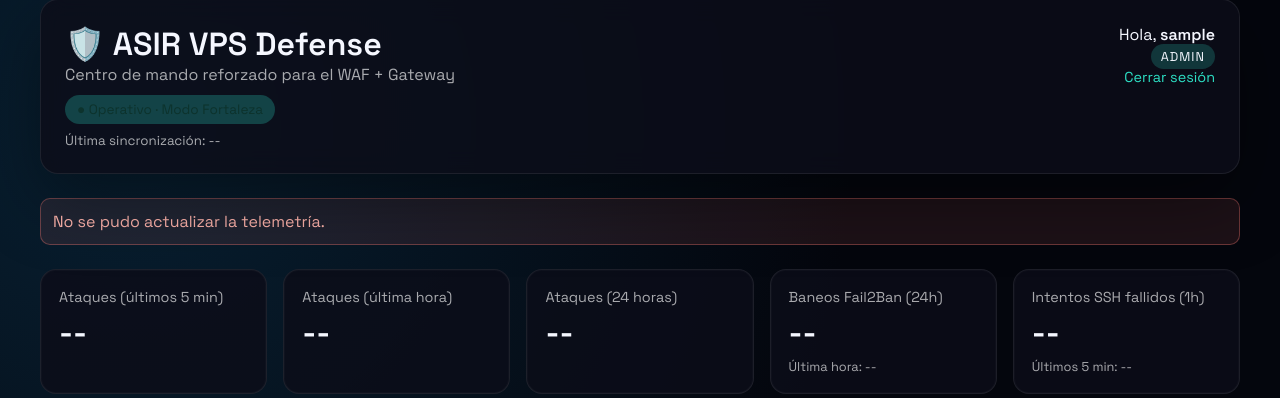
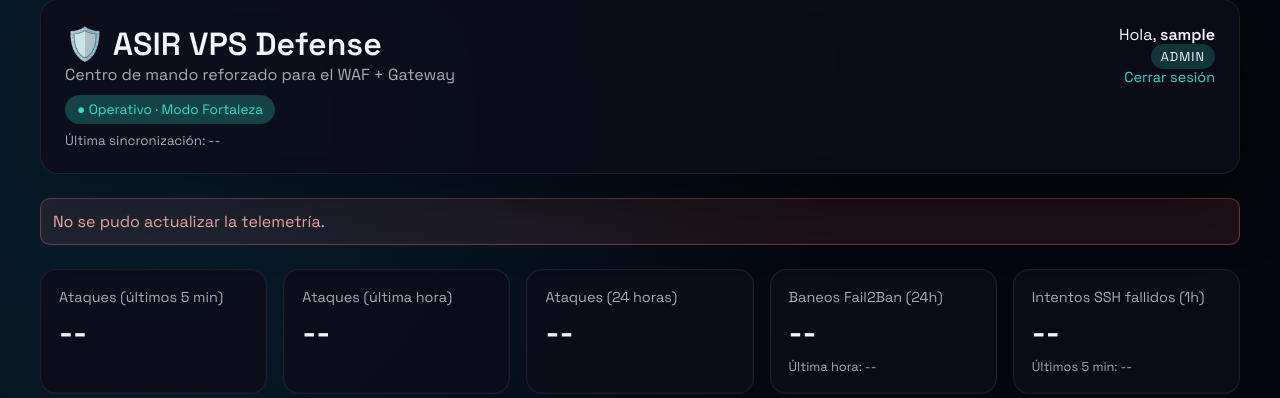
Before and after one commit to paulusgi/asir-vps-defense, a PHP site: page /index.php in a window 1280 px wide. Shown: the part 31-429 px from the top of the page. Run offline with PHP 8.4, Linux system fonts and the light colour scheme; the visitor is signed in with stand-in values (Sample User, id 1); data that the repository does not hold is empty.

Commit message:
fix: Cambio de color css en index.php

```diff
--- a/src/index.php
+++ b/src/index.php
@@ -186,7 +186,7 @@ $logs = $pdo->query("SELECT * FROM view_audit_summary LIMIT 20")->fetchAll();
             padding: 6px 12px;
             border-radius: 999px;
             font-size: 0.85rem;
-            color: #0d332d;
+            color: #2de0c5;
             background: rgba(45, 224, 197, 0.25);
         }
 
```
